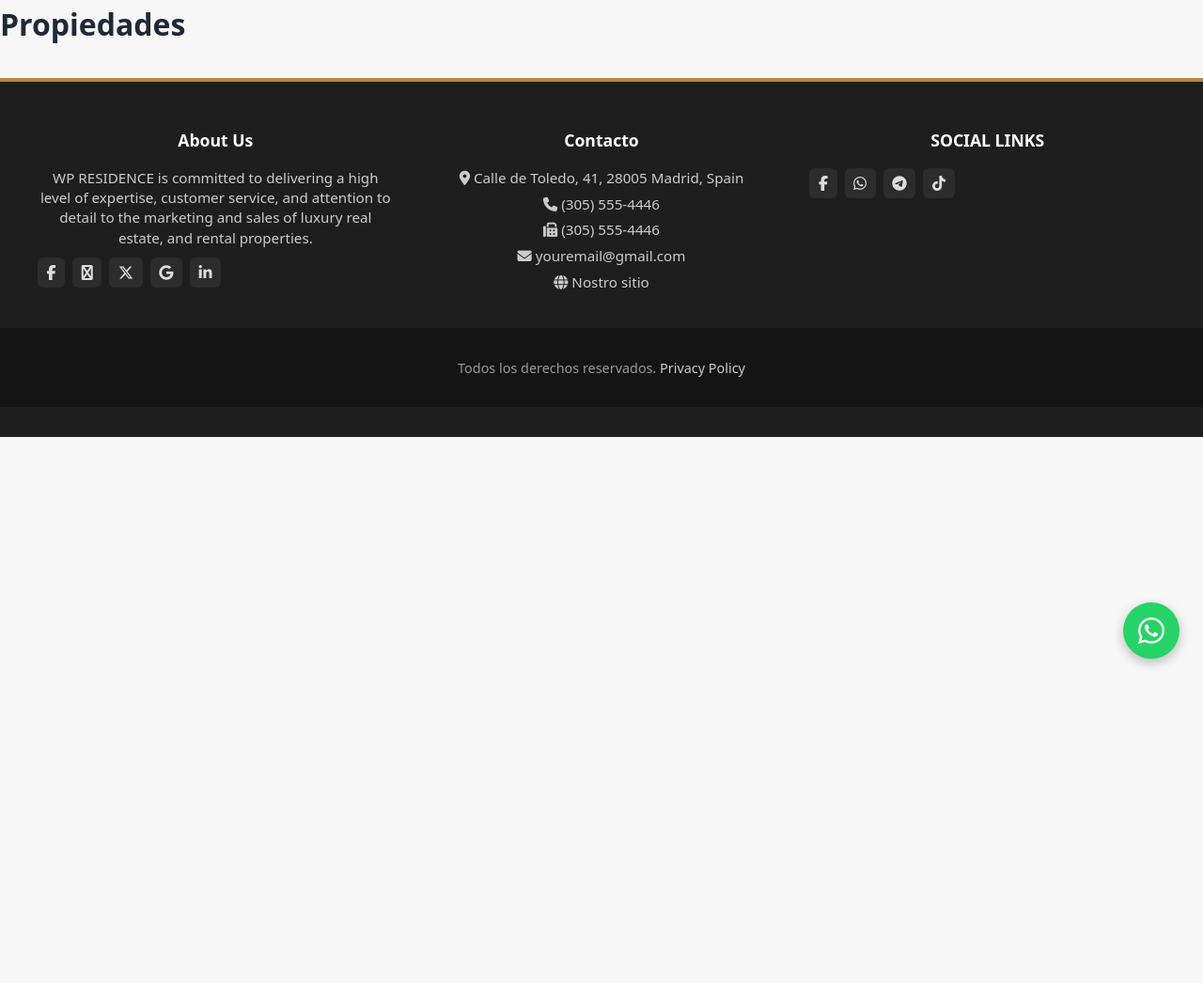
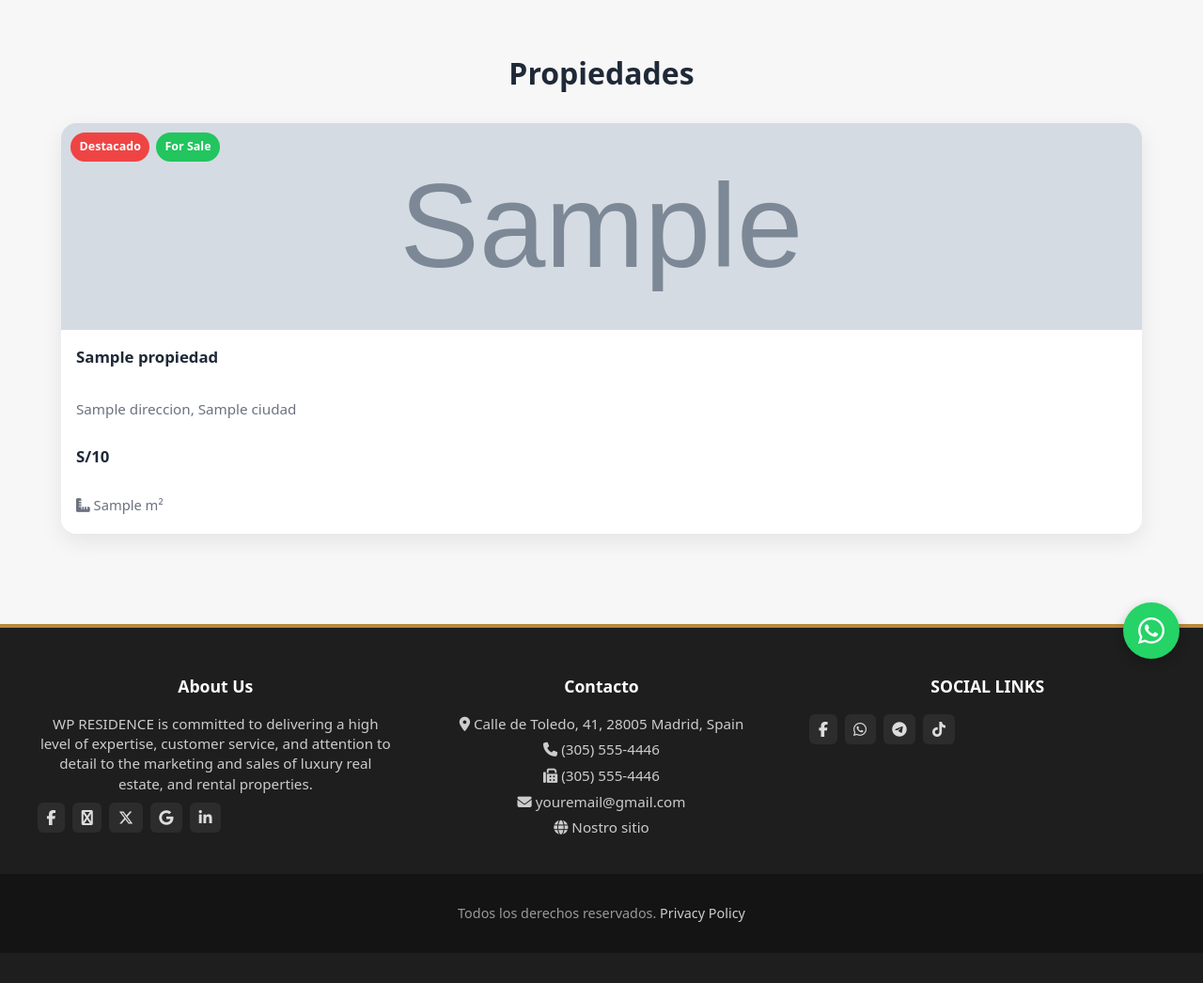
Before and after one commit to pierosan/web_inmobiliaria, a Django app: template principal/templates/lista_propiedades.html in a window 1280 px wide. Shown: the part 74-1120 px from the top of the page at 94% size. Before the commit the page ends 783 px from the top, so only its background shows below. Run offline with Django 5.2, Linux system fonts and the light colour scheme; the template is opened without the code that fills it: most values are stand-ins (such as "Sample title", 1, 10 or a date in 2020); grey boxes marked "Sample" are stand-in pictures; some libraries are stand-ins or nearby versions.

Commit message:
Añadir compatibilidad con variables de entorno y mejorar el modelo de propiedades
- Se ha actualizado .gitignore para excluir las variables de entorno locales.
- Se ha modificado settings.py para recuperar la clave secreta de las variables de entorno.
- Se ha mejorado el modelo de propiedades con nuevos campos: area_m2, ubicacion_url, distrito y ciudad.
- Se han actualizado las vistas y las plantillas para reflejar los cambios en los detalles de las propiedades.
- Se han mejorado las vistas de listado y detalle de las propiedades para una mejor presentación.

```diff
--- a/acceso/views.py
+++ b/acceso/views.py
@@ -33,7 +33,6 @@ class vistaLogin(View):
                 request.session.set_expiry(0)
             else:
                 request.session.set_expiry(1209600)
-
             return redirect('principal:inicio')
         else:
             messages.error(request, "Usuario o contraseña incorrectos.")
--- a/manage.py
+++ b/manage.py
@@ -2,6 +2,8 @@
 """Django's command-line utility for administrative tasks."""
 import os
 import sys
+from dotenv import load_dotenv
+load_dotenv()
 
 
 def main():
--- a/pagina/settings.py
+++ b/pagina/settings.py
@@ -11,6 +11,7 @@ https://docs.djangoproject.com/en/5.2/ref/settings/
 """
 
 from pathlib import Path
+import os
 
 # Build paths inside the project like this: BASE_DIR / 'subdir'.
 BASE_DIR = Path(__file__).resolve().parent.parent
@@ -20,7 +21,7 @@ BASE_DIR = Path(__file__).resolve().parent.parent
 # See https://docs.djangoproject.com/en/5.2/howto/deployment/checklist/
 
 # SECURITY WARNING: keep the secret key used in production secret!
-SECRET_KEY = 'django-insecure-kp44u%0l$q(ld=ookz65^6g^(s^7we((i-rzzkzidp))9ei8bq'
+SECRET_KEY = os.environ.get('DJANGO_SECRET_KEY', 'default-secret-key')
 
 # SECURITY WARNING: don't run with debug turned on in production!
 DEBUG = True
--- a/principal/templates/index.html
+++ b/principal/templates/index.html
@@ -30,11 +30,9 @@
             <div class="listing-details">
                 <h3>{{propiedad.nombre}}</h3>
                 <p class="location">{{propiedad.direccion}}</p>
-                <p class="price">S/210.000</p>
+                <p class="price">S/{{propiedad.precio}}</p>
                 <div class="listing-specs">
-                    <span><i class="fa-solid fa-bed"></i> {{ propiedad.dormitorios }} dormitorios</span>
-                    <span><i class="fa-solid fa-bath"></i> {{ propiedad.banos }} Baños</span>
-                    <span><i class="fa-solid fa-ruler-combined"></i> {{ propiedad.area }} m²</span>
+                    <span><i class="fa-solid fa-ruler-combined"></i> {{ propiedad.area_m2 }} m²</span>
                 </div>
             </div>
         </a>
--- a/principal/templates/lista_propiedades.html
+++ b/principal/templates/lista_propiedades.html
@@ -1,7 +1,37 @@
 {% extends "base.html" %}
+{% load static %}
 {% block title %}Propiedades{% endblock %}
 {% block content %}
-  <h1>Propiedades</h1>
+<section class="listings-section">
+  <h2>Propiedades</h2>
 
+  <div class="listings-grid">
+    {% for propiedad in object_list %}
+      <a class="listing-card" href="{% url 'principal:propiedad_detalle' propiedad.id %}">
+        <div class="listing-image">
+          {% if propiedad.imagenes.first %}
+            <img src="{{ propiedad.imagenes.first.imagen_url }}" alt="{{ propiedad.nombre }}">
+          {% else %}
+            <img src="https://via.placeholder.com/800x500?text=Sin+imagen" alt="Sin imagen">
+          {% endif %}
+          <div class="listing-badges">
+            <span class="badge-featured">Destacado</span>
+            <span class="badge-status-sale">For Sale</span>
+          </div>
+        </div>
+        <div class="listing-details">
+          <h3>{{ propiedad.nombre }}</h3>
+          <p class="location">{{ propiedad.direccion }}, {{ propiedad.ciudad }}</p>
+          <p class="price">S/{{ propiedad.precio }}</p>
+          <div class="listing-specs">
+            <span><i class="fa-solid fa-ruler-combined"></i> {{ propiedad.area_m2 }} m²</span>
+          </div>
+        </div>
+      </a>
+    {% empty %}
+      <p class="center mute">No se encontraron propiedades.</p>
+    {% endfor %}
+  </div>
+</section>
 
 {% endblock %}
--- a/principal/views.py
+++ b/principal/views.py
@@ -11,7 +11,8 @@ class vistaAcerca(generic.TemplateView):
 class vistaContacto(generic.TemplateView):
     template_name = "contacto.html"
 
-class vistaListaPropiedades(generic.TemplateView):
+class vistaListaPropiedades(generic.ListView):
+    model = Propiedad
     template_name = "lista_propiedades.html"
 
 class vistaDetallePropiedad(generic.DetailView):
```
Also changed, not shown: principal/models.py (+6 -7 lines), principal/templates/detalle_propiedad.html (+23 -25 lines), db.sqlite3, principal/migrations/0001_initial.py, 1 other file.
